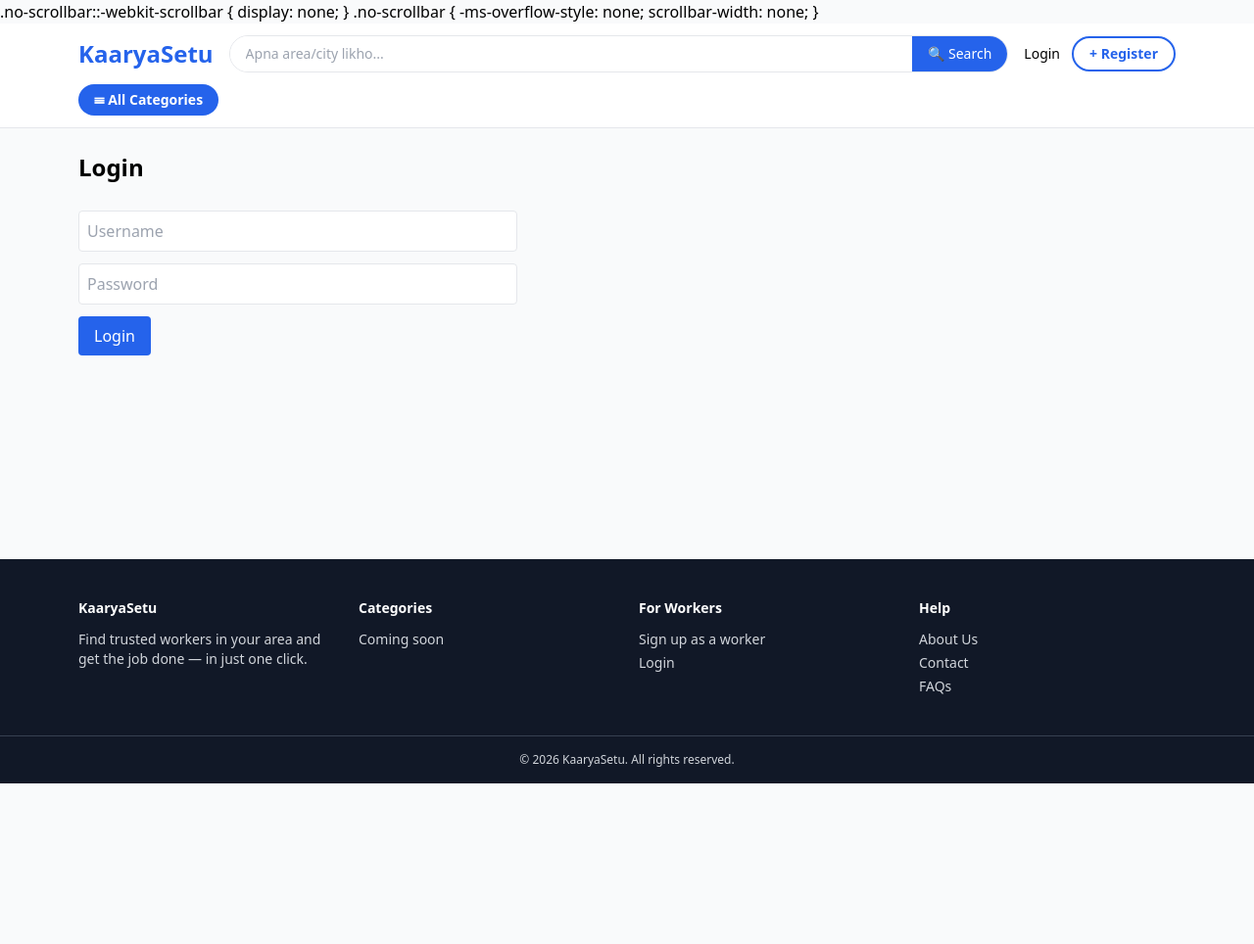
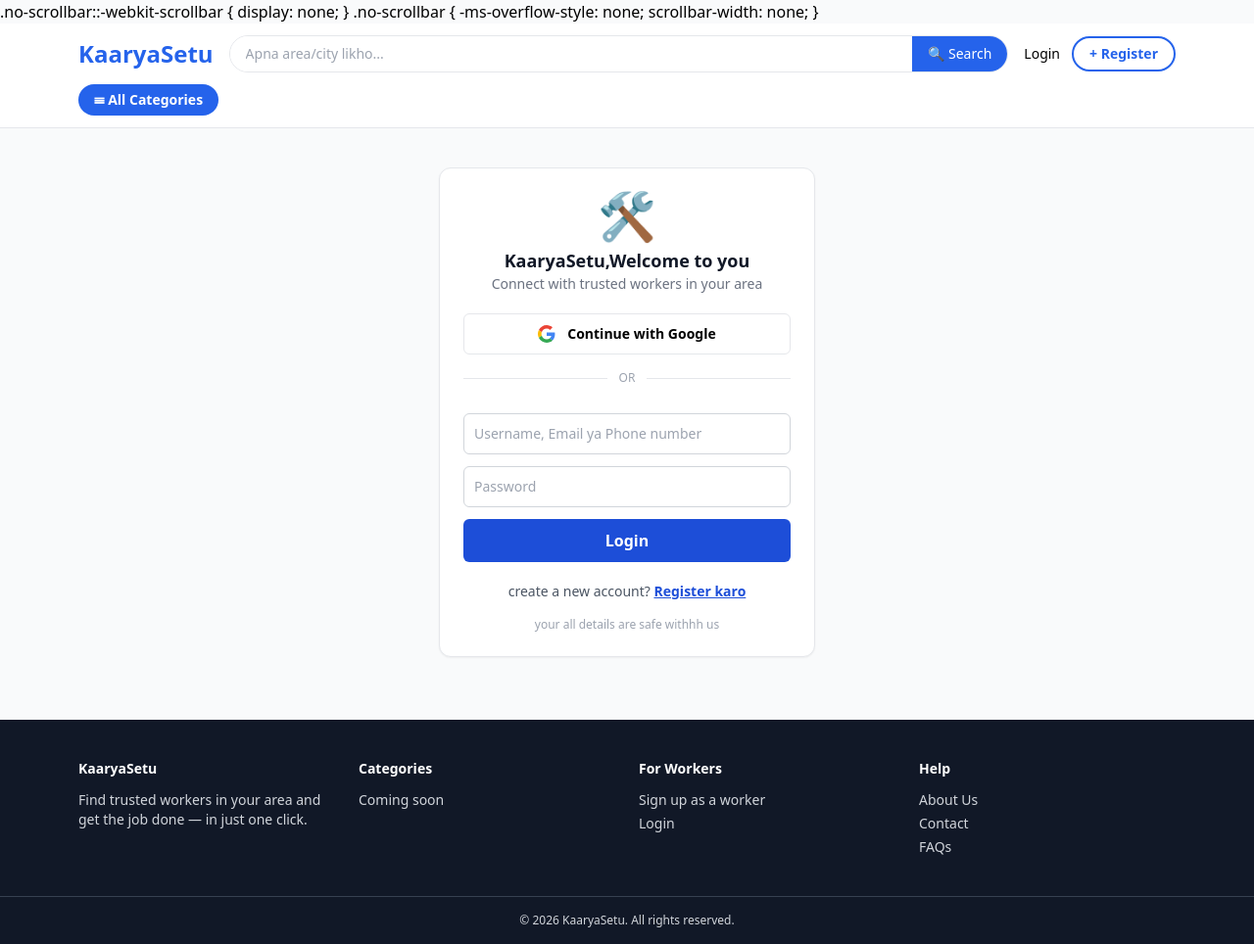
Before and after one commit to deepakbharti-cloud/KaaryaSetu, a Django app: page /accounts/login/ in a window 1280 px wide. Shown: the whole page at 98% size. Before the commit the page ends 800 px from the top, so only its background shows below. Run offline with Django 5.2, Linux system fonts and the light colour scheme; data that the repository does not hold is empty; some libraries are stand-ins or nearby versions.

Commit message:
Improve login.html layout and add Google login option
Enhanced the login page with additional content and styling.
login with google

```diff
--- a/accounts/templates/accounts/login.html
+++ b/accounts/templates/accounts/login.html
@@ -1,10 +1,50 @@
 {% extends 'base.html' %}
 {% block content %}
-<h1 class="text-2xl font-bold mb-4">Login</h1>
-<form method="post" class="space-y-3 max-w-md">
-    {% csrf_token %}
-    <input type="text" name="username" placeholder="Username" class="border p-2 w-full rounded" required>
-    <input type="password" name="password" placeholder="Password" class="border p-2 w-full rounded" required>
-    <button type="submit" class="bg-blue-600 text-white px-4 py-2 rounded">Login</button>
-</form>
+
+<div class="max-w-sm mx-auto bg-white border rounded-xl shadow-sm p-6 mt-4">
+
+    <div class="text-center mb-5">
+        <div class="text-5xl mb-2">🛠️</div>
+        <h1 class="text-lg font-bold text-gray-900">KaaryaSetu,Welcome to you</h1>
+        <p class="text-sm text-gray-500">Connect with trusted workers in your area</p>
+    </div>
+
+    <!-- login Via Google-->
+    <a href="{% url 'google_login' %}"
+       class="flex items-center justify-center gap-3 border rounded-md py-2.5 text-sm font-semibold hover:bg-gray-50">
+        <svg width="18" height="18" viewBox="0 0 48 48">
+            <path fill="#EA4335" d="M24 9.5c3.5 0 6.6 1.2 9.1 3.6l6.8-6.8C35.8 2.4 30.3 0 24 0 14.6 0 6.5 5.4 2.6 13.2l7.9 6.1C12.4 13.6 17.7 9.5 24 9.5z"/>
+            <path fill="#4285F4" d="M46.5 24.5c0-1.6-.1-3.1-.4-4.5H24v9h12.7c-.6 3-2.3 5.5-4.8 7.2l7.6 5.9c4.4-4.1 7-10.1 7-17.6z"/>
+            <path fill="#FBBC05" d="M10.5 28.7c-.5-1.5-.8-3-.8-4.7s.3-3.2.8-4.7l-7.9-6.1C.9 16.4 0 20.1 0 24s.9 7.6 2.6 10.8l7.9-6.1z"/>
+            <path fill="#34A853" d="M24 48c6.5 0 11.9-2.1 15.9-5.8l-7.6-5.9c-2.1 1.4-4.9 2.3-8.3 2.3-6.3 0-11.6-4.1-13.5-9.8l-7.9 6.1C6.5 42.6 14.6 48 24 48z"/>
+        </svg>
+        Continue with Google
+    </a>
+
+    <div class="flex items-center gap-3 my-4 text-xs text-gray-400">
+        <hr class="flex-1"> OR <hr class="flex-1">
+    </div>
+
+    <!-- login your self: username / email / phone + password -->
+    <form method="post" class="space-y-3">
+        {% csrf_token %}
+        <input type="text" name="username" placeholder="Username, Email ya Phone number"
+               class="border border-gray-300 p-2.5 w-full rounded-md text-sm" required>
+        <input type="password" name="password" placeholder="Password"
+               class="border border-gray-300 p-2.5 w-full rounded-md text-sm" required>
+        <button type="submit" class="w-full bg-blue-700 text-white font-semibold py-2.5 rounded-md hover:bg-blue-800">
+            Login
+        </button>
+    </form>
+
+    <p class="text-center text-sm text-gray-600 mt-5">
+        create a new account?
+        <a href="{% url 'register' %}" class="text-blue-700 font-semibold underline">Register karo</a>
+    </p>
+
+    <p class="text-center text-xs text-gray-400 mt-4">
+       your all details are safe withhh us
+    </p>
+</div>
+
 {% endblock %}
```
